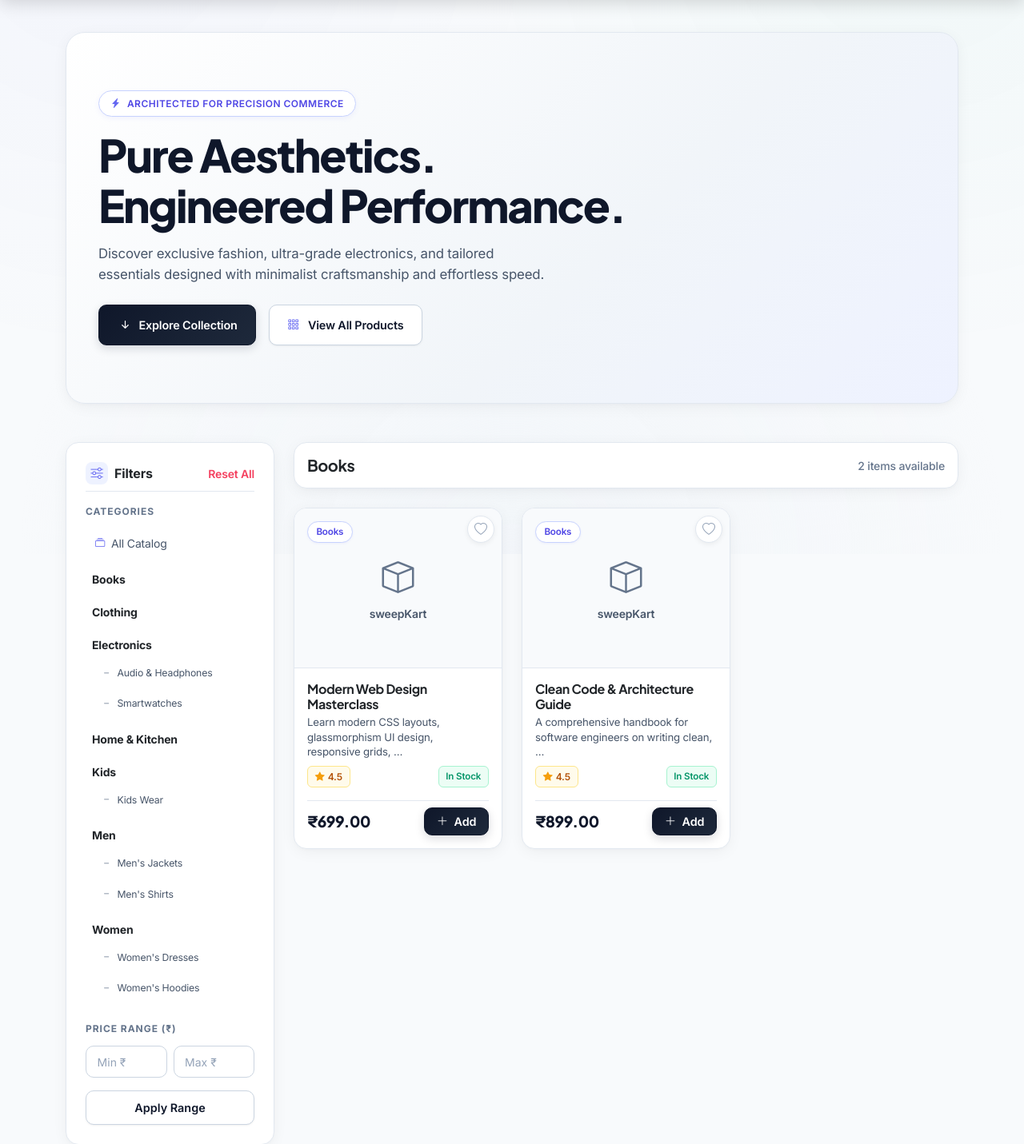
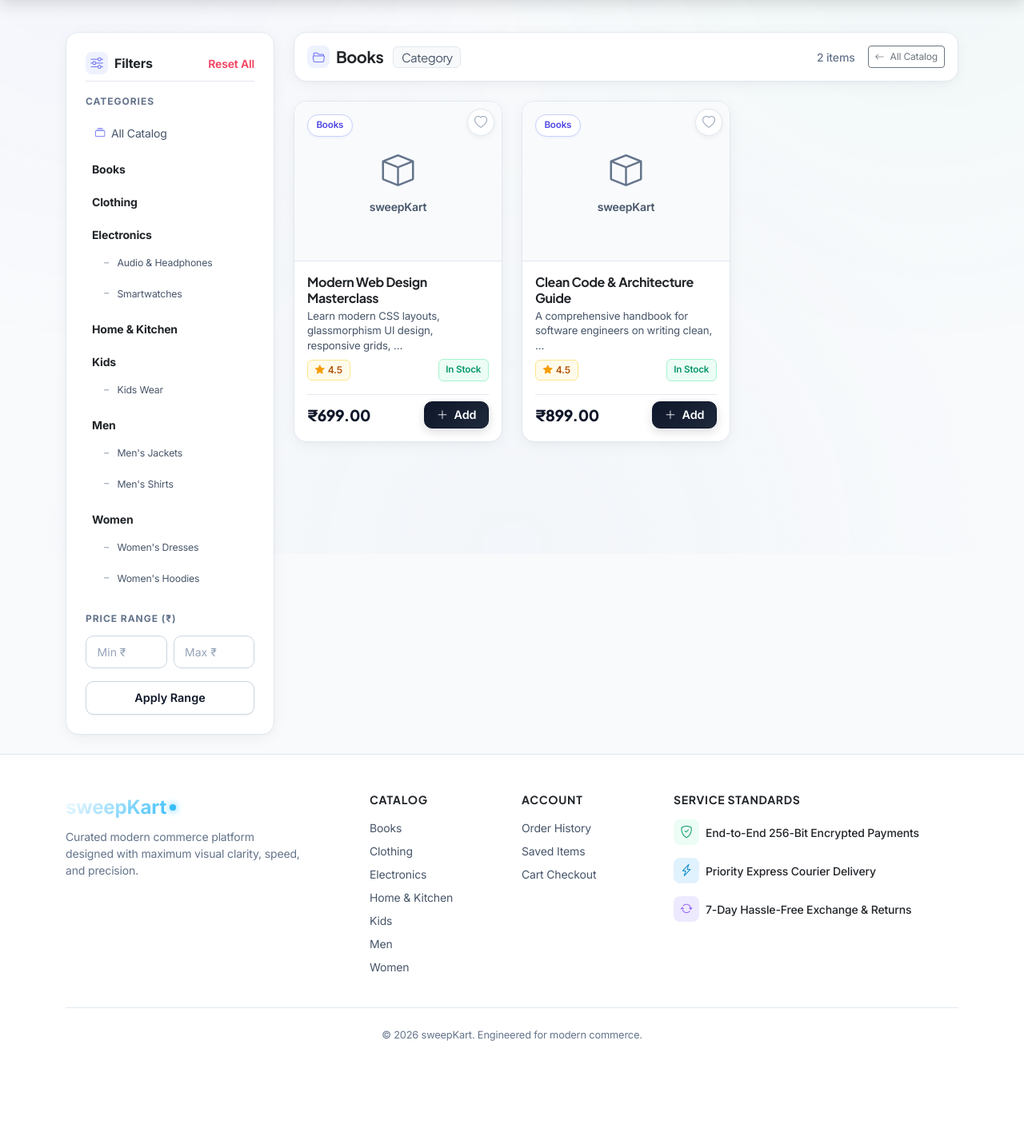
Before and after one commit to Atharvdevelop/CodeAlpha_ECommerceStore, a Django app: a page that uses store/templates/store/home.html in a window 1280 px wide. Shown: the part 107-1538 px from the top of the page at 80% size. After the commit the page ends 1409 px from the top, so only its background shows below. Run offline with Django 5.2, Linux system fonts and the light colour scheme; data comes from the database, SQL or seed files in the repository; tables that the repository leaves empty hold one stand-in row (values such as "Sample post").

Commit message:
feat: implement storefront home page with hero section, category navigation, and product filtering system

```diff
--- a/store/templates/store/home.html
+++ b/store/templates/store/home.html
@@ -6,8 +6,9 @@
 {% block content %}
 <div class="container">
 
-    <!-- Hero Section: Modern High-Contrast Light Hero Banner with Multi-Tone Accents -->
-    <div class="hero-luxury mb-5">
+    <!-- Hero Section: Displayed ONLY on the initial clean Landing Page -->
+    {% if not selected_category_slug and not search_query and not min_price and not max_price %}
+    <div class="hero-luxury mb-4">
         <div class="row align-items-center position-relative" style="z-index: 2;">
             <div class="col-lg-8">
                 <div class="mb-3">
@@ -33,6 +34,7 @@
             </div>
         </div>
     </div>
+    {% endif %}
 
     <!-- Catalog Architecture Section -->
     <div id="catalogSection" class="row g-4">
@@ -115,15 +117,28 @@
             <!-- Grid Header Bar -->
             <div class="d-flex justify-content-between align-items-center mb-4 p-3 glass-card">
                 <div>
-                    <h5 class="fw-bold mb-0 text-dark">
+                    <h5 class="fw-bold mb-0 text-dark d-flex align-items-center gap-2">
                         {% if selected_category %}
-                            {{ selected_category.name }}
+                            <span class="icon-badge icon-badge-indigo" style="width: 28px; height: 28px;"><i class="bi bi-folder2-open"></i></span>
+                            <span>{{ selected_category.name }}</span>
+                            <span class="badge bg-light text-secondary border ms-1 small fw-normal">Category</span>
+                        {% elif search_query %}
+                            <span class="icon-badge icon-badge-indigo" style="width: 28px; height: 28px;"><i class="bi bi-search"></i></span>
+                            <span>Search: "{{ search_query }}"</span>
                         {% else %}
-                            All Products
+                            <span class="icon-badge icon-badge-indigo" style="width: 28px; height: 28px;"><i class="bi bi-grid-fill"></i></span>
+                            <span>All Products</span>
                         {% endif %}
                     </h5>
                 </div>
-                <span class="text-muted small fw-medium">{{ products.count }} item{{ products.count|pluralize }} available</span>
+                <div class="d-flex align-items-center gap-3">
+                    <span class="text-muted small fw-medium">{{ products.count }} item{{ products.count|pluralize }}</span>
+                    {% if selected_category or search_query or min_price or max_price %}
+                        <a href="{% url 'home' %}" class="btn btn-outline-secondary btn-sm" style="font-size: 0.75rem;">
+                            <i class="bi bi-arrow-left me-1"></i> All Catalog
+                        </a>
+                    {% endif %}
+                </div>
             </div>
 
             {% if products %}
```
